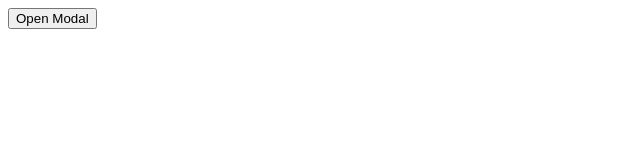
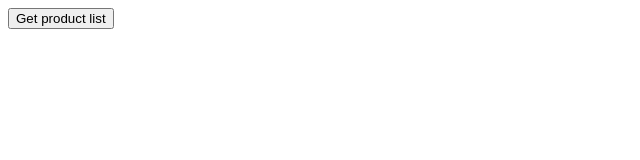
Before and after one commit to iAngkur/typscript-react, a React (Create React App) app: page / in a window 1280 px wide. Shown: the top 160 px of the page, without its empty margins (0-640 px from the left). Built offline with nearby package versions, Linux system fonts and the light colour scheme.

Commit message:
fake fetch api

```diff
--- a/src/App.tsx
+++ b/src/App.tsx
@@ -1,10 +1,11 @@
 import React from "react";
-import Home from "./Home";
-import InfiniteScroll from "./InfineScroll";
-import OptimisticUpdate from "./OptimisticUpdate";
-import DebouncingControlledInput from "./DebouncingControlledInput";
-import PollingPattern from "./PollingPattern";
-import Modal from "./Modal";
+import Home from "./ReactComponents/Home";
+import InfiniteScroll from "./ReactComponents/InfineScroll";
+import OptimisticUpdate from "./ReactComponents/OptimisticUpdate";
+import DebouncingControlledInput from "./ReactComponents/DebouncingControlledInput";
+import PollingPattern from "./ReactComponents/PollingPattern";
+import Modal from "./ReactComponents/Modal";
+import FakeAPI from "./NeogCampLMS/FakeAPI";
 
 function App() {
   return (
@@ -14,7 +15,8 @@ function App() {
       {/* <OptimisticUpdate /> */}
       {/* <DebouncingControlledInput /> */}
       {/* <PollingPattern /> */}
-      <Modal />
+      {/* <Modal /> */}
+      <FakeAPI />
     </div>
   );
 }
--- /dev/null
+++ b/src/NeogCampLMS/FakeAPI.tsx
@@ -0,0 +1,63 @@
+import React, { useState } from "react";
+import fakeFetch from "./fakeFetch";
+
+interface Product {
+  id: number;
+  name: string;
+  price: number;
+  quantity: number;
+}
+
+interface ApiResponse {
+  status: number;
+  data: { products: Product[] };
+}
+
+function FakeAPI() {
+  const [isLoading, setIsLoading] = useState(false);
+  const [data, setData] = useState<Product[]>([]);
+
+  const fetchData = async (): Promise<void> => {
+    setIsLoading(true);
+
+    try {
+      const response: ApiResponse = await fakeFetch(
+        "https://example.com/api/products"
+      );
+
+      if (response.status === 200) {
+        const data: Product[] = response.data.products;
+        setData(data);
+      }
+    } catch (error: unknown) {
+      if (error instanceof Error) {
+        console.error(error.message);
+      } else {
+        console.error("An unknown error occurred");
+      }
+    } finally {
+      setIsLoading(false);
+    }
+  };
+
+  return (
+    <div>
+      <button onClick={fetchData}>
+        {isLoading ? "Loading..." : "Get product list"}
+      </button>
+
+      <ul>
+        {data.length > 0 &&
+          data.map(({ id, name, price, quantity }: Product) => (
+            <li key={id}>
+              <h3>{name}</h3>
+              <p>Price: {price}</p>
+              <p>Quantity: {quantity}</p>
+            </li>
+          ))}
+      </ul>
+    </div>
+  );
+}
+
+export default FakeAPI;
--- /dev/null
+++ b/src/NeogCampLMS/fakeFetch.js
@@ -0,0 +1,24 @@
+export default function fakeFetch(url) {
+  return new Promise((resolve, reject) => {
+    setTimeout(() => {
+      if (url === "https://example.com/api/products") {
+        resolve({
+          status: 200,
+          message: "Success",
+          data: {
+            products: [
+              { id: 1, name: "Pen", price: 30, quantity: 100 },
+              { id: 2, name: "Pencil", price: 50, quantity: 50 },
+              { id: 3, name: "Paper", price: 20, quantity: 30 },
+            ]
+          }
+        });
+      } else {
+        reject({
+          status: 404,
+          message: "Item list not found."
+        });
+      }
+    }, 2000)
+  });
+}
```
Also changed, not shown: src/ReactComponents/DebouncingControlledInput.tsx (renamed from src/DebouncingControlledInput.tsx), src/ReactComponents/Home.tsx (renamed from src/Home.tsx), src/ReactComponents/InfineScroll.tsx (renamed from src/InfineScroll.tsx), src/ReactComponents/Modal.tsx (renamed from src/Modal.tsx), src/ReactComponents/OptimisticUpdate.tsx (renamed from src/OptimisticUpdate.tsx), src/ReactComponents/PollingPattern.tsx (renamed from src/PollingPattern.tsx).
